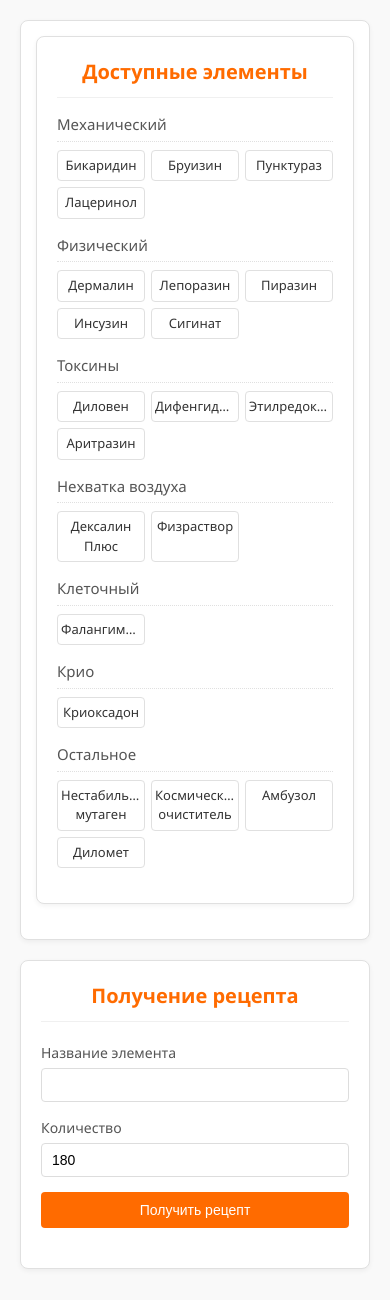
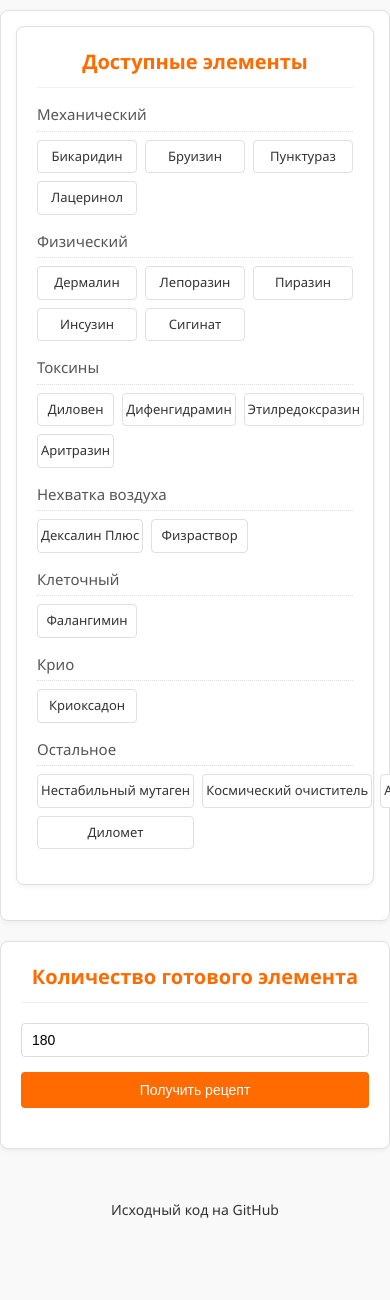
Before and after one commit to pricheta/site, a Django app: page /chemistry in a window 390 px wide; the page is wider, and only the part inside the window is pictured. Shown: the top 1300 px of that part. After the commit the page ends 1218 px from the top of that part, so only its background shows below. Run offline with Django 5.2, Linux system fonts and the light colour scheme.

Commit message:
Улучшен дизайн калькулятора химика

```diff
--- a/pricheta/templates/pricheta/chemistry.html
+++ b/pricheta/templates/pricheta/chemistry.html
@@ -6,24 +6,25 @@
     <title>Калькулятор химика</title>
     <style>
         body {
+            max-height: 95%;
             font-family: 'Segoe UI', Tahoma, Geneva, Verdana, sans-serif;
             line-height: 1.5;
             color: #333;
             background-color: #f9f9f9;
             margin: 0;
-            padding: 20px;
+            padding: 10px 0 0 0;
         }
 
         .main-container {
             display: flex;
             justify-content: center;
             gap: 20px;
-            max-width: 1200px;
+            max-width: 1400px;
             margin: 0 auto;
         }
 
         .elements-sidebar {
-            flex: 0 0 280px;
+            flex: 0 0 420px;
             background-color: white;
             border-radius: 8px;
             padding: 15px;
@@ -123,21 +124,22 @@
         /* Стили для списка элементов */
         .elements-grid {
             display: grid;
-            grid-template-columns: repeat(auto-fill, minmax(80px, 1fr));
-            gap: 6px;
+            grid-template-columns: repeat(4, 1fr);
+            gap: 8px;
         }
 
         .element-brick {
             background-color: white;
             border-radius: 4px;
-            padding: 5px 3px;
+            padding: 8px 5px;
             text-align: center;
-            font-size: 13px;
+            font-size: 14px;
             border: 1px solid #e0e0e0;
             cursor: pointer;
             transition: all 0.15s;
-            overflow: hidden;
-            text-overflow: ellipsis;
+            white-space: nowrap;
+            overflow: visible;
+            word-break: keep-all;
         }
 
         .element-brick:hover {
@@ -174,7 +176,7 @@
             text-decoration: underline;
         }
 
-        @media (max-width: 768px) {
+        @media (max-width: 1024px) {
             .main-container {
                 flex-direction: column;
             }
@@ -184,7 +186,18 @@
             }
 
             .elements-grid {
-                grid-template-columns: repeat(auto-fill, minmax(70px, 1fr));
+                grid-template-columns: repeat(4, 1fr);
+            }
+
+            .element-brick {
+                font-size: 13px;
+                padding: 6px 3px;
+            }
+        }
+
+        @media (max-width: 600px) {
+            .elements-grid {
+                grid-template-columns: repeat(3, 1fr);
             }
         }
     </style>
@@ -222,15 +235,14 @@
             {% endif %}
 
             <div class="container">
-                <h1>Получение рецепта</h1>
+                <h1>Количество готового элемента</h1>
                 <form method="GET" class="form" id="recipeForm">
-                    <div class="form-group">
+                    <div class="form-group" hidden>
                         <label for="elementName">Название элемента</label>
                         <input type="text" id="elementName" name="element_name" required value="{{ element_name }}">
                     </div>
 
                     <div class="form-group">
-                        <label for="elementAmount">Количество</label>
                         <input type="number" id="elementAmount" name="element_amount" required min="1" value="{{ element_amount }}">
                     </div>
 
```
